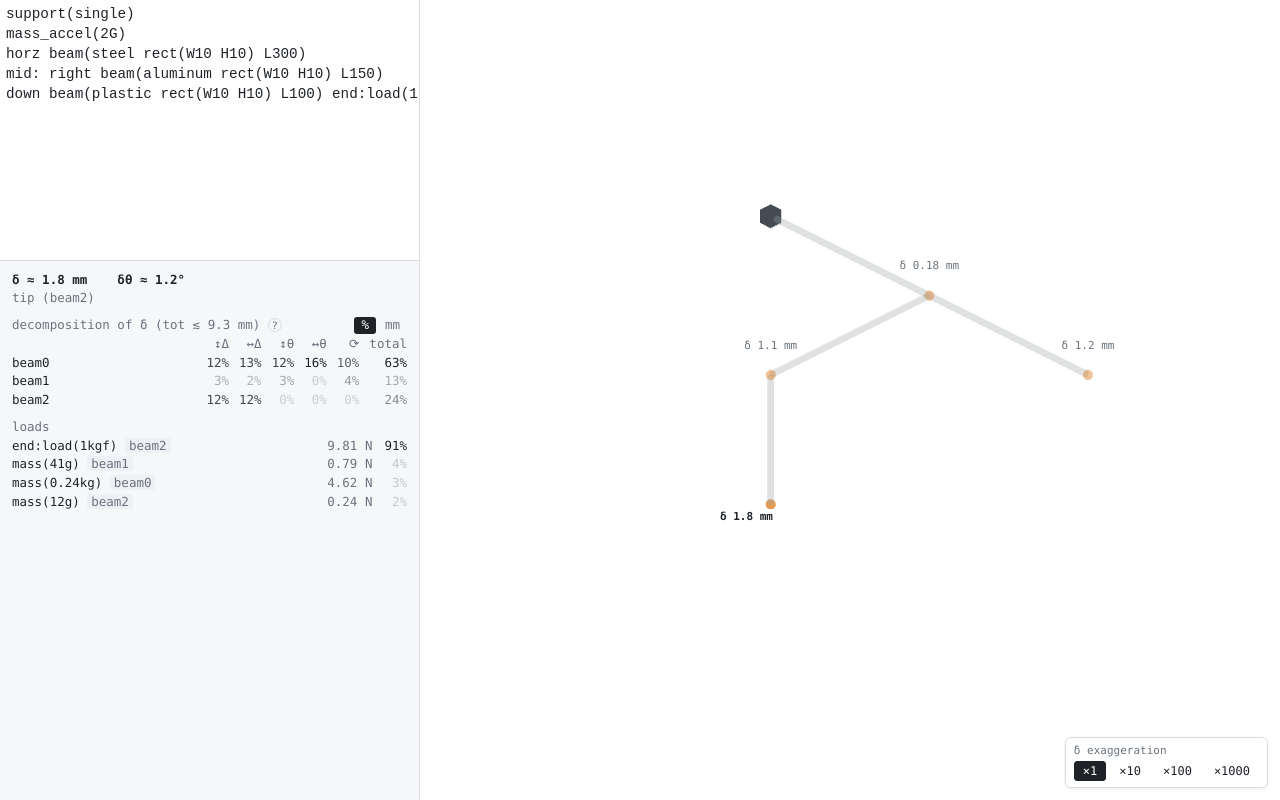
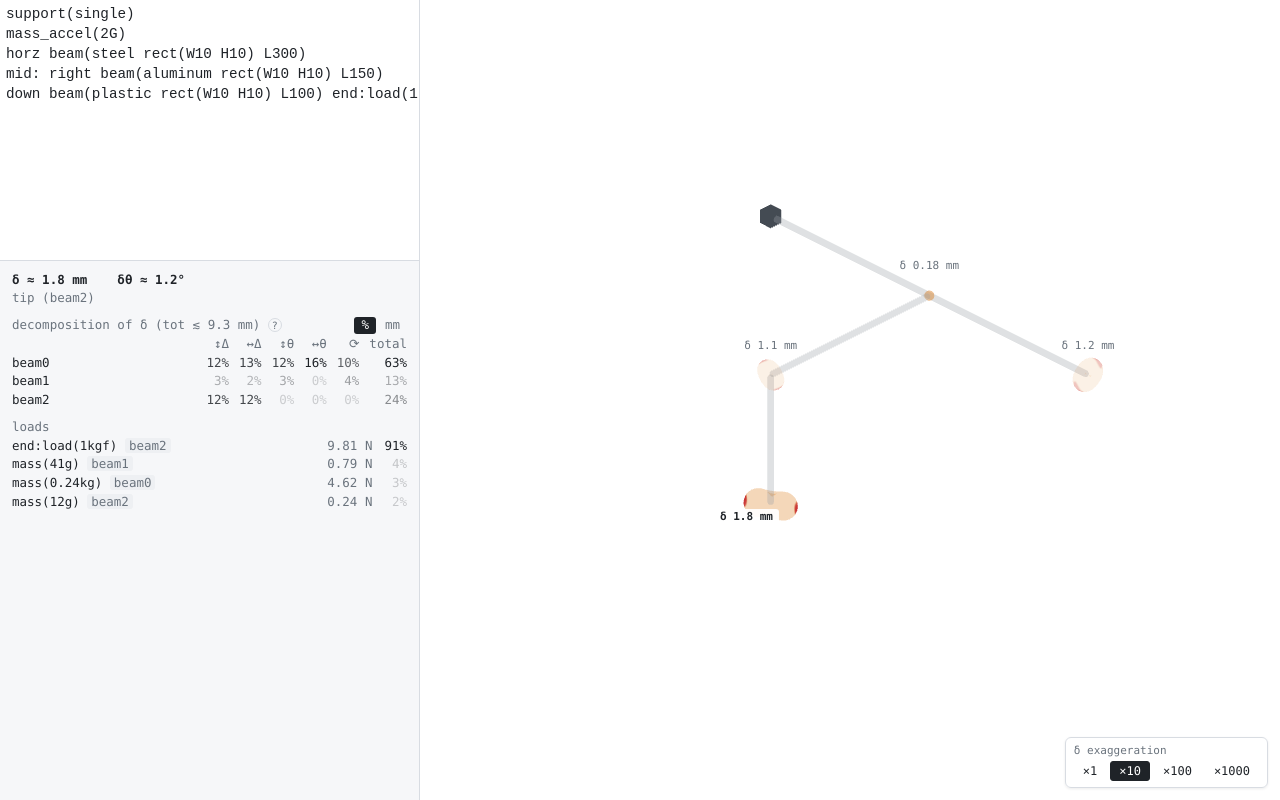
Before and after one commit to xy-kasumi/deflection, a website built with Vite: page index.html in a window 1280 px wide. Built offline with nearby package versions, Linux system fonts and the light colour scheme; animation ran at ten frames a second.

Commit message:
Auto-rescale δ-exag on load/edit; show δ labels while editing
Co-Authored-By: Claude Opus 4.7 (1M context) <noreply@anthropic.com>

```diff
--- a/src/main.ts
+++ b/src/main.ts
@@ -126,7 +126,10 @@ function resolveSelectedNodeIx(sim: SimResult, tipQueryIx: number): number {
 }
 
 // Full pass: parse → simulate. Caches the result in `last`, then draws.
-function render() {
+// `autoRescale` re-picks δ-exag to fit the currently selected/tip query node;
+// fired on initial load and after structural edits so the lobe stays visible
+// without manually clicking ×10 / ×100. Cursor-only events skip it.
+function render(opts?: { autoRescale?: boolean }) {
   const { structure, diagnostics: pd } = parse(lastSrc);
   const sd = semcheck(structure);
   const { beams, diagnostics: wd } = walk(structure);
@@ -148,6 +151,21 @@ function render() {
 
   last = { beams, ls, out, currentBeamIx };
   redraw();
+
+  // Auto-rescale runs after redraw so scene.scaleHalf reflects the just-built
+  // chain — recommendDisplayScale needs it to compute the overflow ceiling.
+  if (opts?.autoRescale && lastSim) {
+    const selectedNodeIx = resolveSelectedNodeIx(lastSim, ls.tipQueryIx);
+    const node = lastSim.queryResults[selectedNodeIx];
+    if (node) {
+      const recommended = scene.recommendDisplayScale(node.deflection_mm.max().value);
+      if (recommended !== currentScale) {
+        currentScale = recommended;
+        updateScaleButtons();
+        scene.setDisplayScale(recommended);
+      }
+    }
+  }
 }
 
 // Redraw scene + breakdown from the last render — no re-parse / re-simulate.
@@ -230,7 +248,7 @@ const editor = new Editor(
   INITIAL_SRC,
   (src) => {
     lastSrc = src;
-    render();
+    render({ autoRescale: true });
   },
   ({ offset, focused }) => {
     cursorOffset = offset;
@@ -239,7 +257,7 @@ const editor = new Editor(
   },
 );
 
-render();
+render({ autoRescale: true });
 
 // Console hook: window.dbg.{scene, sim, scale, ...}. Live objects (not a
 // snapshot) so devtools can drill into THREE internals via reflection.
--- a/src/scene/lobe.ts
+++ b/src/scene/lobe.ts
@@ -293,7 +293,6 @@ export class LobeRenderer {
       const up = new THREE.Vector3(...beams[n.query.beamIx]!.startFrame.up);
       const labelPos = worldPos.clone().add(up.multiplyScalar(opts.labelOffset));
       const classes: string[] = [];
-      if (opts.focused) classes.push('hidden');
       if (isSel) classes.push('selected');
       labels.push({
         text: `δ ${formatMm(delta_max_mm)}`,
--- a/src/style.css
+++ b/src/style.css
@@ -319,8 +319,6 @@ html, body {
   background: var(--overlay-bg-strong);
 }
 
-.scene-label.hidden { display: none; }
-
 /* Contribution segment is on screen — fade labels so they don't occlude it
    (and pointer-events off so the invisible hit-area doesn't intercept clicks). */
 .scene-labels.faded .scene-label { opacity: 0; pointer-events: none; }
```
